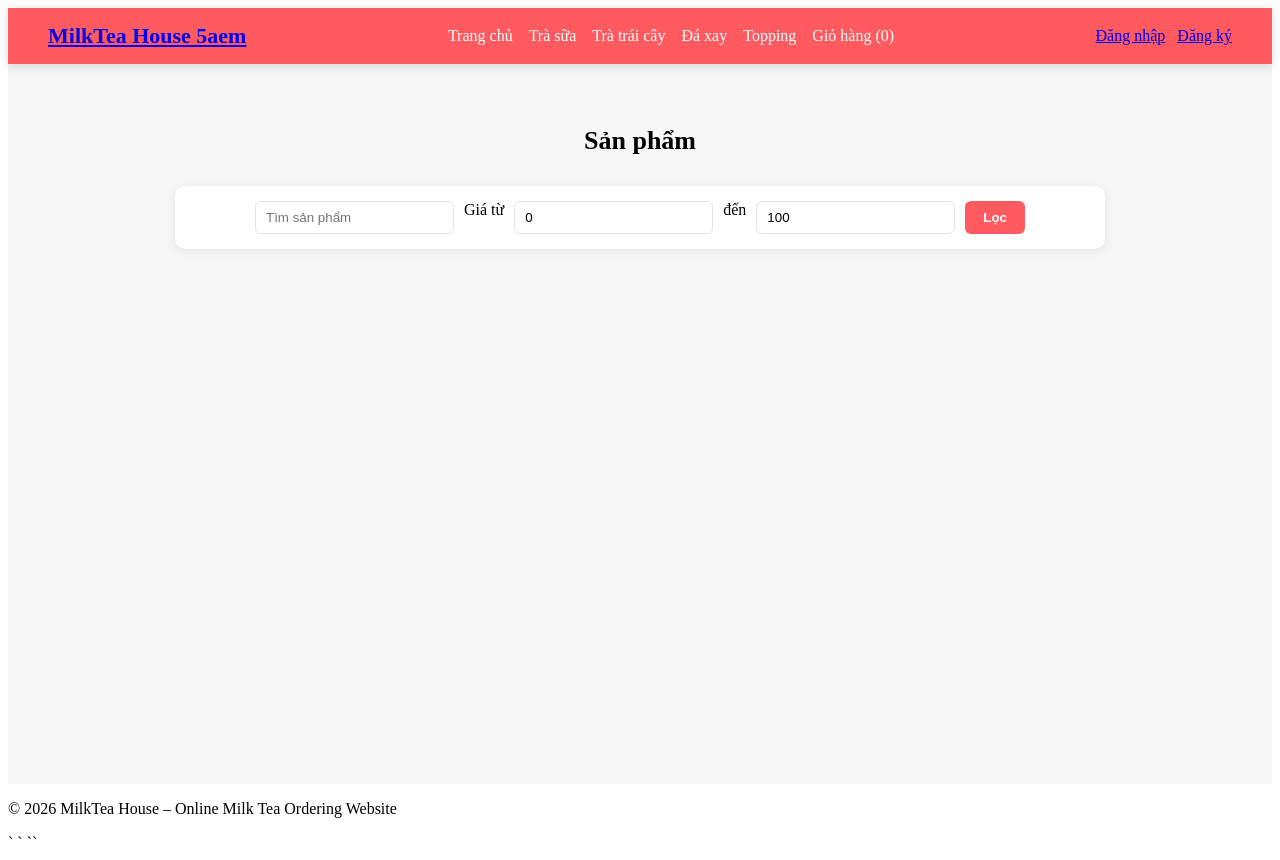
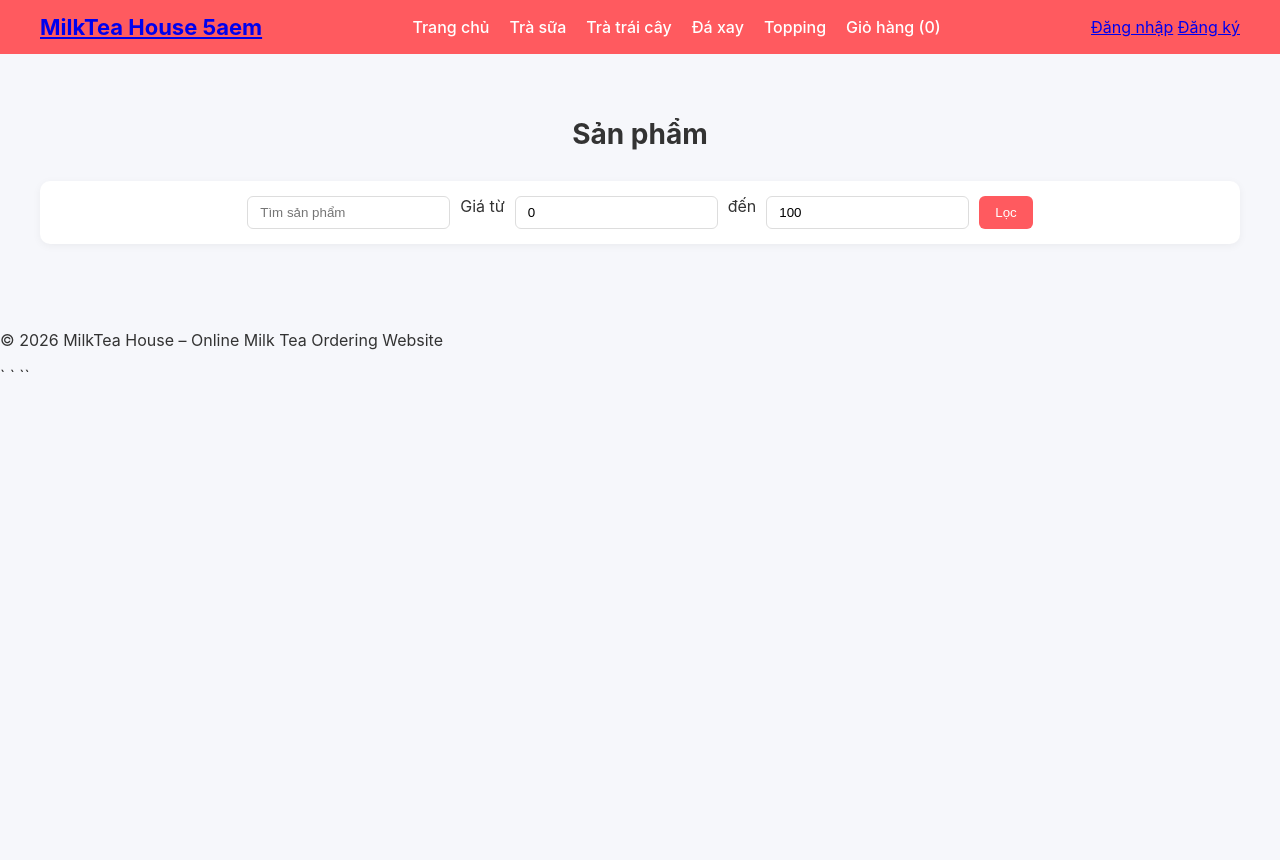
Before and after one commit to khoicoder/milktea-house, a PHP site: page /milktea-house/pages/category.php in a window 1280 px wide. After the commit the page ends 372 px from the top, so only its background shows below. Run offline with PHP 8.4, Linux system fonts and the light colour scheme; data that the repository does not hold is empty.

Commit message:
admin da push

```diff
--- a/css/style.css
+++ b/css/style.css
@@ -1,304 +1,219 @@
-/* ============================
-   MilkTea House - main styles
-   ============================ */
-
-/* ===== Toast ===== */
-#toast {
-  position: fixed;
-  bottom: 20px;
-  right: 20px;
-  background: #333;
-  color: #fff;
-  padding: 12px 20px;
-  border-radius: 6px;
-  display: none;
-  font-size: 14px;
-  z-index: 999;
+/* =========================
+   Global
+========================= */
+body {
+  margin: 0;
+  font-family: "Inter", "Segoe UI", sans-serif;
+  background: #f6f7fb;
+  color: #333;
 }
 
-/* ===== Header ===== */
+/* =========================
+   Header
+========================= */
+
 .header {
   display: flex;
   justify-content: space-between;
   align-items: center;
-  padding: 15px 40px;
+  padding: 14px 40px;
   background: #ff5a5f;
   color: #fff;
   position: sticky;
   top: 0;
-  box-shadow: 0 2px 10px rgba(0, 0, 0, 0.15);
-  z-index: 100;
+  z-index: 1000;
 }
 
-/* Logo */
 .logo {
   font-size: 22px;
   font-weight: 700;
-  color: #fff;
   text-decoration: none;
+  color: white;
 }
 
-/* Menu */
 .menu {
   display: flex;
-  gap: 16px;
-  align-items: center;
+  gap: 20px;
 }
 
 .menu a {
-  color: #fff;
+  color: white;
   text-decoration: none;
-  margin-left: 0;
   font-weight: 500;
-  transition: opacity 0.18s ease;
+  transition: 0.2s;
 }
 
-.menu a:hover,
-.menu a:focus {
-  opacity: 0.85;
+.menu a:hover {
+  opacity: 0.8;
 }
 
-/* Right side in header (login / avatar) */
-.header-right {
-  display: flex;
-  align-items: center;
-  gap: 12px;
-}
+/* =========================
+   Products
+========================= */
 
-/* ===== Section / Products ===== */
 .products {
   padding: 40px;
-  background: #f6f6f6;
-  min-height: 80vh;
 }
 
 .products h2 {
   text-align: center;
   margin-bottom: 30px;
-  font-size: 26px;
-  font-weight: 600;
+  font-size: 28px;
+  font-weight: 700;
 }
 
-/* ===== Filter ===== */
+/* =========================
+   Filter
+========================= */
+
 .products form {
   display: flex;
   gap: 10px;
   justify-content: center;
-  margin: 0 auto 30px;
   flex-wrap: wrap;
-  background: #fff;
+  margin-bottom: 30px;
+  background: white;
   padding: 15px;
   border-radius: 10px;
-  box-shadow: 0 2px 10px rgba(0, 0, 0, 0.08);
-  max-width: 900px;
+  box-shadow: 0 2px 8px rgba(0, 0, 0, 0.05);
 }
 
-.products form input,
-.products form select {
-  padding: 8px 10px;
-  border: 1px solid #e4e4e4;
+.products input {
+  padding: 8px 12px;
+  border: 1px solid #ddd;
   border-radius: 6px;
-  outline: none;
-  min-width: 140px;
 }
 
-.products form input:focus {
-  box-shadow: 0 0 0 3px rgba(255, 90, 95, 0.07);
-  border-color: #ff5a5f;
+.products button {
+  background: #ff5a5f;
+  border: none;
+  color: white;
+  padding: 8px 16px;
+  border-radius: 6px;
+  cursor: pointer;
 }
 
-.products form button {
-  background: #ff5a5f;
-  color: #fff;
-  border: none;
-  padding: 8px 18px;
-  border-radius: 6px;
-  cursor: pointer;
-  font-weight: 600;
+/* =========================
+   Product Grid
+========================= */
+
+.grid {
+  display: grid;
+  grid-template-columns: repeat(auto-fill, minmax(240px, 1fr));
+  gap: 24px;
 }
 
-/* ===== Grid ===== */
-.grid {
-  display: grid;
-  grid-template-columns: repeat(auto-fill, minmax(230px, 1fr));
-  gap: 22px;
-  align-items: start;
-}
+/* =========================
+   Product Card
+========================= */
 
-/* ===== Card sản phẩm ===== */
 .card {
-  background: #fff;
+  background: white;
   border-radius: 12px;
   overflow: hidden;
+  box-shadow: 0 4px 12px rgba(0, 0, 0, 0.08);
+  transition: 0.3s;
   display: flex;
   flex-direction: column;
-  box-shadow: 0 3px 12px rgba(0, 0, 0, 0.08);
-  transition:
-    transform 0.28s ease,
-    box-shadow 0.28s ease;
 }
 
 .card:hover {
   transform: translateY(-6px);
-  box-shadow: 0 10px 25px rgba(0, 0, 0, 0.15);
+  box-shadow: 0 8px 22px rgba(0, 0, 0, 0.15);
 }
 
-/* ===== Ảnh sản phẩm ===== */
+/* Image */
+
 .img-box {
   width: 100%;
   height: 200px;
   overflow: hidden;
-  background: #fafafa;
 }
 
 .img-box img {
   width: 100%;
   height: 100%;
   object-fit: cover;
-  display: block;
-  transition: transform 0.4s ease;
+  transition: 0.3s;
 }
 
-.card:hover .img-box img {
+.card:hover img {
   transform: scale(1.05);
 }
 
-/* ===== Nội dung ===== */
+/* Card body */
+
 .card-body {
-  padding: 12px 14px 18px;
-  display: flex;
-  flex-direction: column;
-  gap: 8px;
-  flex: 1 1 auto;
+  padding: 14px;
+  flex: 1;
 }
 
 .card h3 {
   font-size: 17px;
-  margin: 0;
-  font-weight: 600;
-  min-height: 44px; /* keep cards aligned */
+  margin: 0 0 6px;
 }
 
-.card .price {
-  color: #ff5a5f;
-  font-size: 18px;
-  font-weight: 700;
+.card p {
+  font-size: 14px;
+  color: #777;
+  margin-bottom: 10px;
 }
 
-/* ===== Button ===== */
-.card .card-footer {
-  padding: 10px 14px 16px;
-  display: flex;
-  justify-content: center;
+.price {
+  color: #ff5a5f;
+  font-weight: 700;
+  font-size: 18px;
+}
+
+/* Button */
+
+.card-footer {
+  padding: 14px;
 }
 
 .card button {
   width: 100%;
-  max-width: 220px;
   background: #ff5a5f;
-  color: #fff;
   border: none;
+  color: white;
   padding: 10px;
   border-radius: 8px;
+  font-weight: 600;
   cursor: pointer;
-  font-weight: 600;
-  transition:
-    background 0.18s ease,
-    transform 0.12s;
+  transition: 0.2s;
 }
 
 .card button:hover {
-  background: #e74c3c;
-  transform: translateY(-2px);
+  background: #e84a4f;
 }
 
-/* ===== User menu (avatar + dropdown) ===== */
-.user-menu {
-  position: relative;
-  display: inline-flex;
-  align-items: center;
+/* =========================
+   Avatar
+========================= */
+
+.avatar {
+  width: 40px;
+  height: 40px;
+  border-radius: 50%;
+  object-fit: cover;
+  border: 2px solid white;
+  cursor: pointer;
 }
 
-.avatar {
-  width: 42px;
-  height: 42px;
-  border-radius: 50%;
-  object-fit: cover;
-  border: 2px solid rgba(255, 255, 255, 0.6);
-  cursor: pointer;
-  display: inline-block;
-}
+/* =========================
+   Responsive
+========================= */
 
-/* Dropdown */
-.user-dropdown {
-  display: none;
-  position: absolute;
-  right: 0;
-  top: calc(100% + 10px);
-  background: #fff;
-  padding: 8px 0;
-  border-radius: 8px;
-  box-shadow: 0 6px 18px rgba(0, 0, 0, 0.12);
-  z-index: 200;
-  width: 200px;
-}
-
-.user-dropdown .user-name {
-  padding: 10px 14px;
-  font-weight: 600;
-  border-bottom: 1px solid #eee;
-  margin-bottom: 6px;
-}
-
-.user-dropdown a {
-  display: block;
-  padding: 10px 14px;
-  color: #333;
-  text-decoration: none;
-  transition: background 0.12s;
-}
-
-.user-dropdown a:hover {
-  background: #fafafa;
-}
-
-/* utility when showing dropdown via JS */
-.user-dropdown.show {
-  display: block;
-}
-
-/* ===== Responsive tweaks ===== */
-@media (max-width: 900px) {
-  .header {
-    padding: 12px 18px;
+@media (max-width: 768px) {
+  .grid {
+    grid-template-columns: repeat(auto-fill, minmax(180px, 1fr));
   }
 
   .products {
-    padding: 24px 16px;
+    padding: 20px;
   }
 
-  .products form {
-    gap: 8px;
-    padding: 12px;
-  }
-
-  .img-box {
-    height: 180px;
+  .menu {
+    display: none;
   }
 }
-
-@media (max-width: 560px) {
-  .menu {
-    display: none;
-  } /* can replace with mobile menu later */
-  .grid {
-    grid-template-columns: repeat(auto-fill, minmax(180px, 1fr));
-  }
-  .avatar {
-    width: 36px;
-    height: 36px;
-  }
-  .products h2 {
-    font-size: 22px;
-  }
-}
--- a/index.php
+++ b/index.php
@@ -54,8 +54,11 @@ $result = mysqli_query($conn, $sql);
 
             <div class="card">
 
+
                 <div class="img-box">
-                    <img src="images/<?php echo $row['image']; ?>">
+                    <a href="<?= BASE_URL ?>pages/product_detail.php?id=<?= $row['id'] ?>">
+                        <img src="images/<?php echo $row['image']; ?>">
+                    </a>
                 </div>
 
                 <h3><?php echo $row['name']; ?></h3>
--- a/pages/category.php
+++ b/pages/category.php
@@ -45,8 +45,11 @@ $result = mysqli_query($conn,$sql);
 
 <div class="card">
 
+
 <div class="img-box">
-<img src="../images/<?php echo $row['image']; ?>">
+        <a href="<?= BASE_URL ?>pages/product_detail.php?id=<?= $row['id'] ?>">
+                 <img src="images/<?php echo $row['image']; ?>">
+                    </a>
 </div>
 
 <h3><?php echo $row['name']; ?></h3>
```
Also changed, not shown: js/newFile.js (added, +17 -0 lines), js/script.js (+10 -13 lines).
